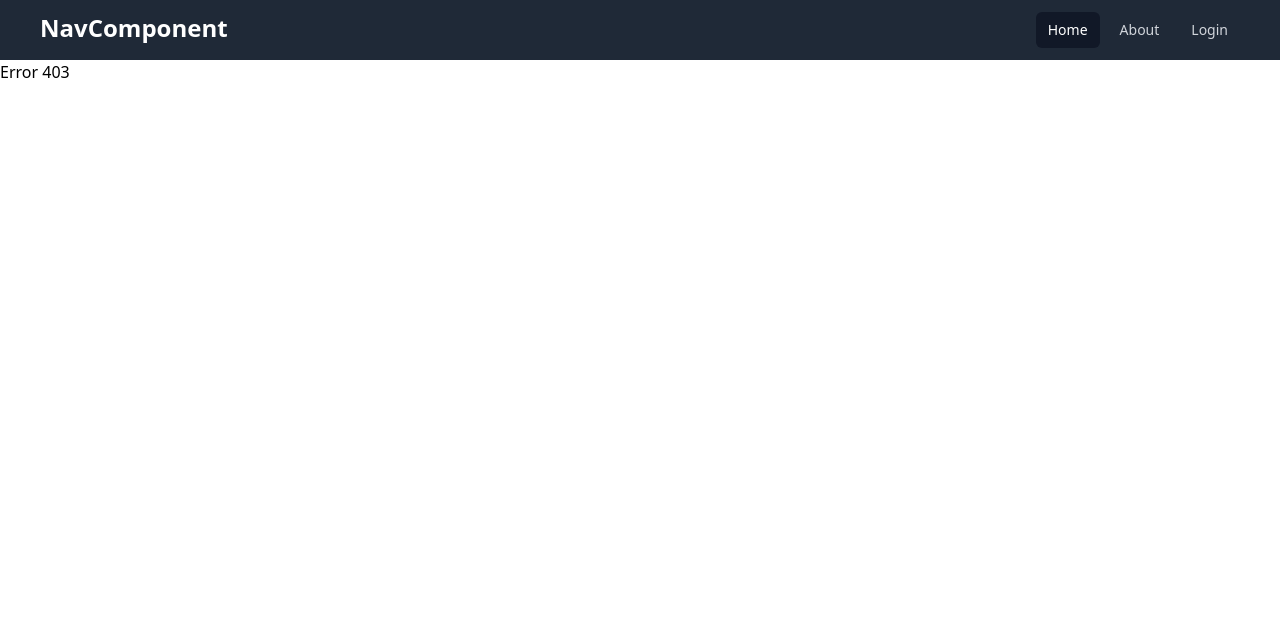
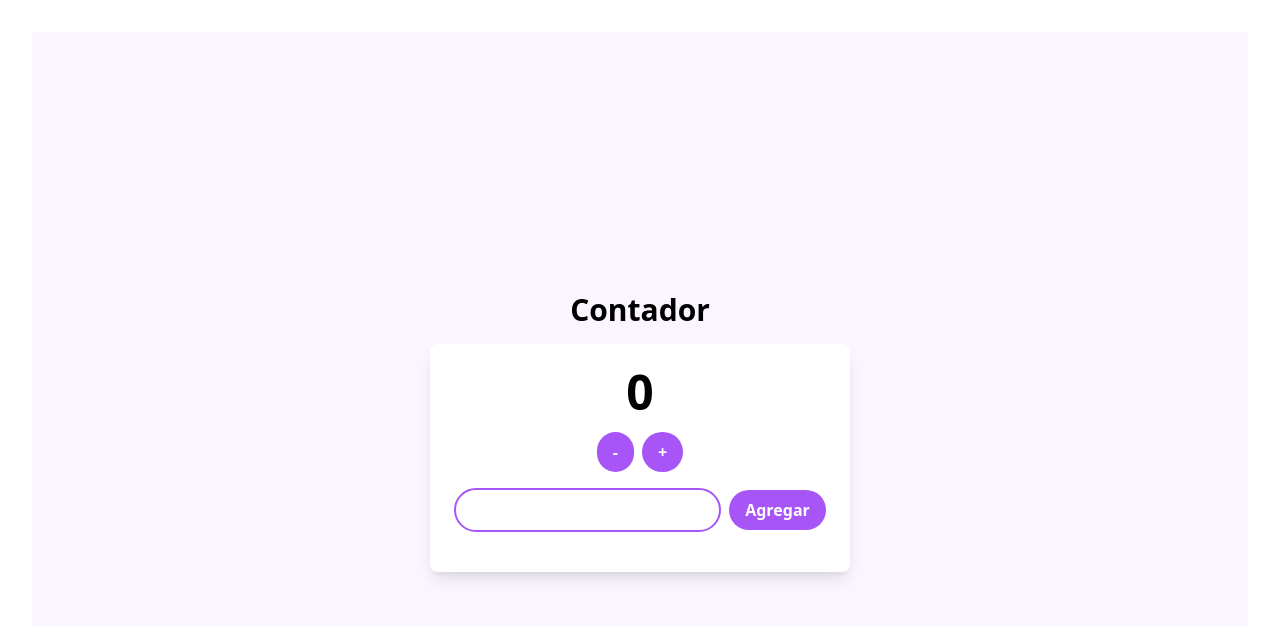
Before and after one commit to juanlopnz/Homeworks, a React (Vite) app in the folder practica-personal/: page / in a window 1280 px wide. Shown: the top 626 px of the page. Built offline with nearby package versions, Linux system fonts and the light colour scheme.

Commit message:
Este es el challenge-13

```diff
--- a/practica-personal/package.json
+++ b/practica-personal/package.json
@@ -9,7 +9,7 @@
     "preview": "vite preview"
   },
   "dependencies": {
-    "@reduxjs/toolkit": "^1.9.3",
+    "@reduxjs/toolkit": "^1.9.5",
     "firebase": "^9.18.0",
     "prop-types": "^15.8.1",
     "react": "^18.2.0",
--- a/practica-personal/src/App.jsx
+++ b/practica-personal/src/App.jsx
@@ -1,34 +1,50 @@
-import { useState } from 'react'
-import reactLogo from './assets/react.svg'
-import './App.css'
+import React, { useState } from 'react';
+import './App.css';
+import { useDispatch, useSelector } from 'react-redux';
+import { decrement, increment, incrementBy } from './store/slices/counterSlices';
 
 function App() {
-  const [count, setCount] = useState(0)
+  const { counter } = useSelector((state) => state.counter);
+  const dispatch = useDispatch();
+
+  const [value, setValue] = useState("");
+
+  const handleInput = (e) => {
+    setValue(e.target.value)
+    console.log(value)
+  }
 
   return (
-    <div className="App">
-      <div>
-        <a href="https://vitejs.dev" target="_blank">
-          <img src="/vite.svg" className="logo" alt="Vite logo" />
-        </a>
-        <a href="https://reactjs.org" target="_blank">
-          <img src={reactLogo} className="logo react" alt="React logo" />
-        </a>
+    <div className="min-h-screen bg-purple-50 flex flex-col justify-center items-center">
+      <h1 className="text-3xl font-bold mb-4">Contador</h1>
+      <div className="bg-white p-6 rounded-lg shadow-lg flex flex-col items-center">
+        <span className="text-5xl font-bold mb-4">{counter}</span>
+        <div className="flex flex-row justify-center items-center mb-4">
+          <button
+            className="bg-purple-500 hover:bg-purple-600 text-white font-bold py-2 px-4 rounded-full mr-2"
+            onClick={() => dispatch(decrement())}
+          >
+            -
+          </button>
+          <button
+            className="bg-purple-500 hover:bg-purple-600 text-white font-bold py-2 px-4 rounded-full"
+            onClick={() => dispatch(increment())}
+          >
+            +
+          </button>
+        </div>
+        <div className="flex flex-row justify-center items-center mb-4">
+          <input type="number" className="py-2 px-4 rounded-full border-purple-500 border-2 mr-2" onChange={handleInput} />
+          <button
+            className="bg-purple-500 hover:bg-purple-600 text-white font-bold py-2 px-4 rounded-full"
+            onClick={() => dispatch(incrementBy(value))}
+          >
+            Agregar
+          </button>
+        </div>
       </div>
-      <h1>Vite + React</h1>
-      <div className="card">
-        <button onClick={() => setCount((count) => count + 1)}>
-          count is {count}
-        </button>
-        <p>
-          Edit <code>src/App.jsx</code> and save to test HMR
-        </p>
-      </div>
-      <p className="read-the-docs">
-        Click on the Vite and React logos to learn more
-      </p>
     </div>
-  )
+  );
 }
 
-export default App
+export default App;
--- a/practica-personal/src/main.jsx
+++ b/practica-personal/src/main.jsx
@@ -1,13 +1,12 @@
 import React from 'react'
-import ReactDOM from 'react-dom/client'
-import { MainApp } from "./pages/MainApp";
-import { NavComponent } from "./components/NavComponent";
+import ReactDOM from 'react-dom/client';
 import './index.css'
-import { AppRoutes } from "./components/AppRoutes";
-import { BrowserRouter } from "react-router-dom";
+import App from './App'
+import { Provider } from 'react-redux';
+import { store } from './store/store';
 
 ReactDOM.createRoot(document.getElementById('root')).render(
-  <BrowserRouter>
-    <AppRoutes></AppRoutes>
-  </BrowserRouter>
+  <Provider store={ store }>
+    <App></App>
+  </Provider>
 )
--- /dev/null
+++ b/practica-personal/src/store/slices/counterSlices.js
@@ -0,0 +1,23 @@
+import {createSlice} from '@reduxjs/toolkit';
+
+const initialState = {
+  counter: 0
+}
+
+export const counterSlice = createSlice({
+  name: 'counter',
+  initialState,
+  reducers: {
+    increment: (state) => {
+      state.counter += 1;
+    },
+    decrement: (state) => {
+      state.counter = state.counter - 1;
+    },
+    incrementBy: (state, value) => {
+      state.counter = state.counter + Number(value.payload);
+    }
+  }
+});
+
+export const { increment, decrement, incrementBy } = counterSlice.actions
--- /dev/null
+++ b/practica-personal/src/store/store.js
@@ -0,0 +1,8 @@
+import { configureStore } from '@reduxjs/toolkit';
+import { counterSlice } from './slices/counterSlices';
+
+export const store = configureStore({
+  reducer: {
+    counter: counterSlice.reducer
+  }
+})
```
Also changed, not shown: 1 other file (tests, documents, lock files or other folders).
